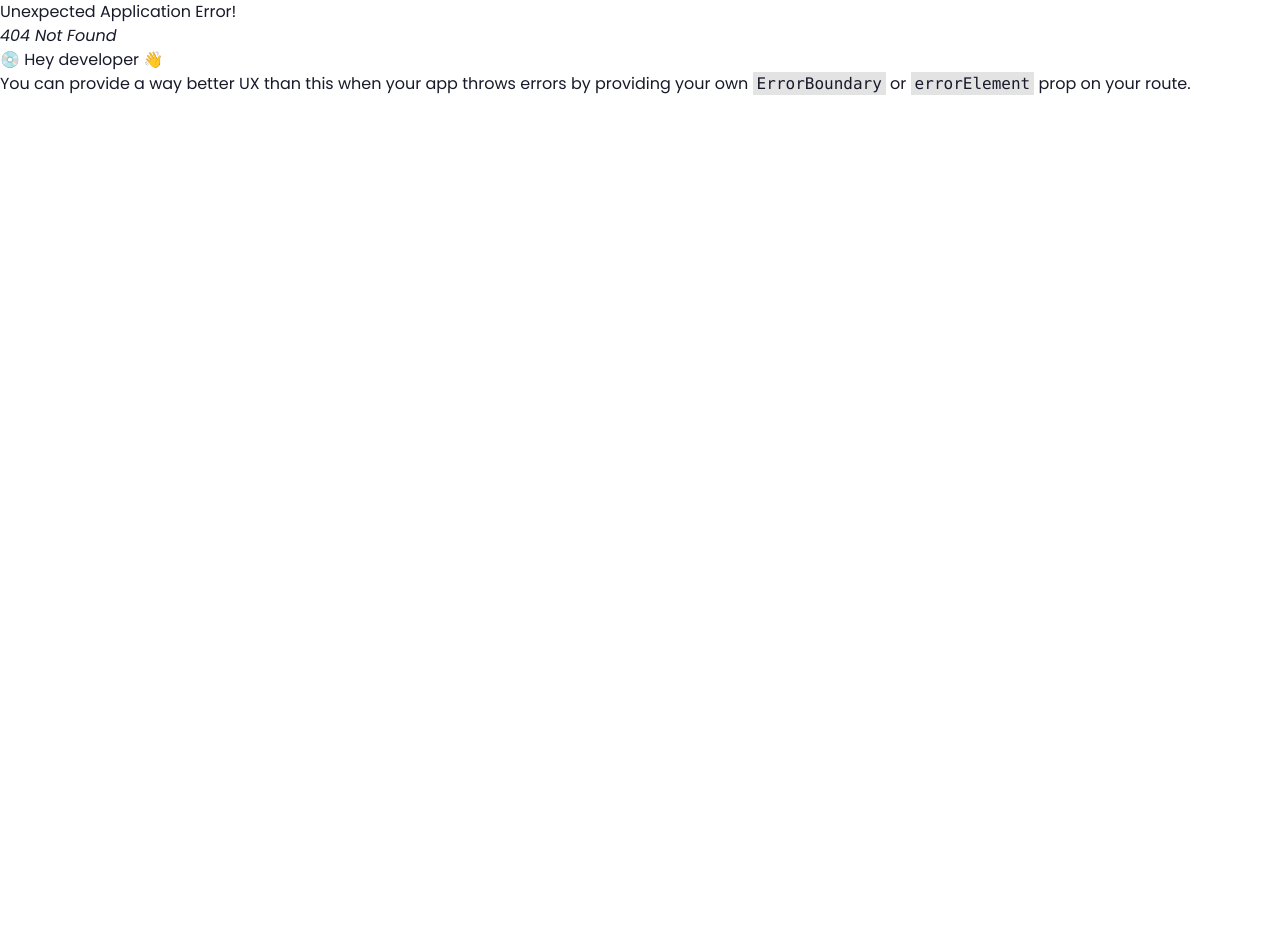
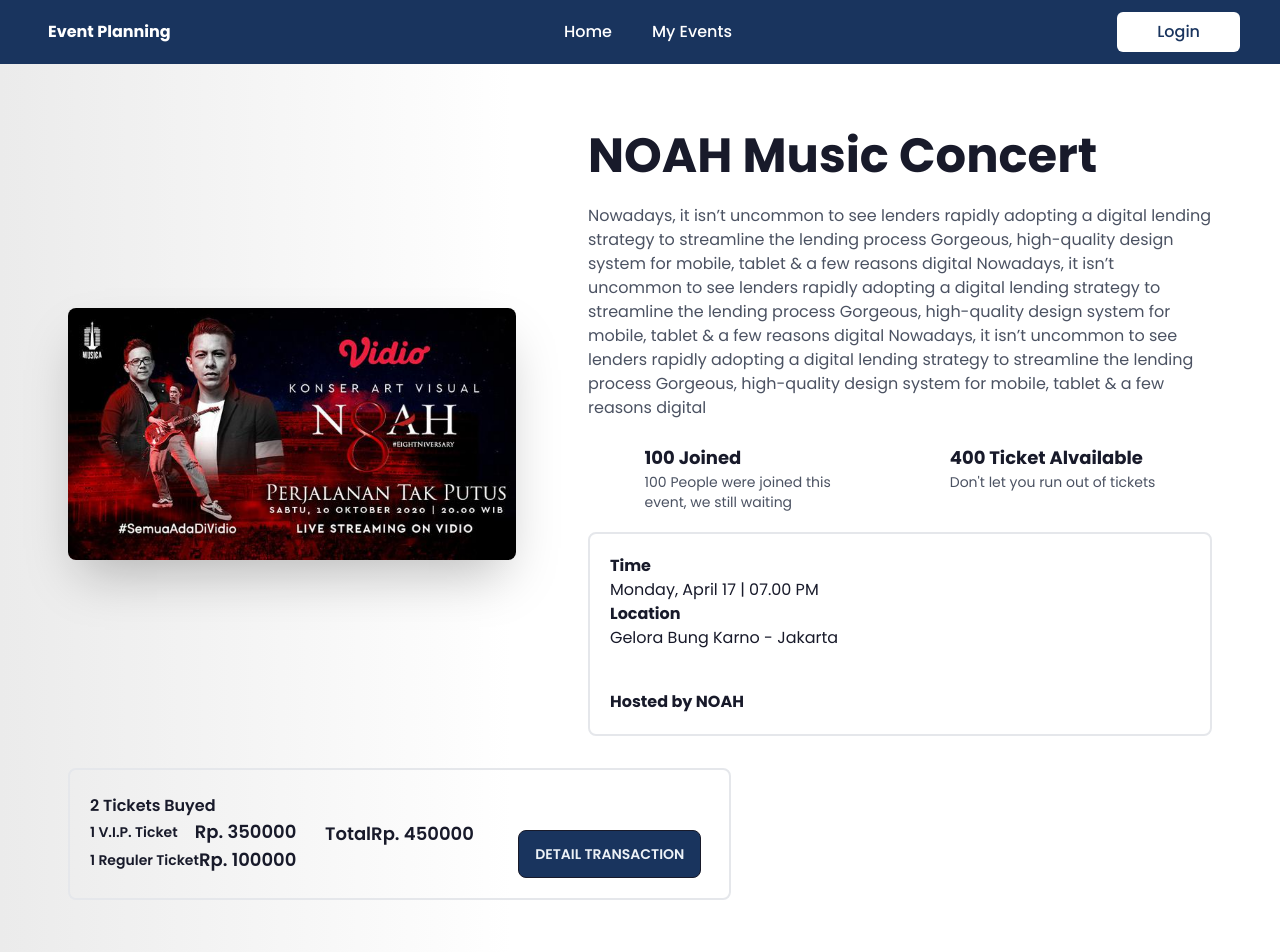
Before and after one commit to Azhari12/event-planning, a React (Vite) app: page /detail-attending-event in a window 1280 px wide. Before the commit this address had no page. Shown: the top 952 px of the page. Before the commit the page ends 800 px from the top, so only its background shows below. Built offline with nearby package versions, Linux system fonts and the light colour scheme.

Commit message:
feat: add detail attending page

```diff
--- /dev/null
+++ b/src/pages/DetailAttendingEvent.tsx
@@ -0,0 +1,175 @@
+import { FC } from "react";
+import Layout from "@/components/Layout";
+const DetailAttendingEvent: FC = () => {
+  return (
+    <Layout>
+      <div className=" min-h-screen place-items-start lg:p-10">
+        <div className="hero-content flex-col lg:flex-row">
+          <img
+            src="/noah.jpg"
+            className=" w-full h-full max-w-md max-h-[28rem] rounded-lg shadow-2xl object-cover"
+          />
+          <div className=" lg:pl-14">
+            <h1 className="text-5xl font-bold capitalize">
+              NOAH music concert
+            </h1>
+            <p className="py-6 text-[#4B5262]">
+              Nowadays, it isn’t uncommon to see lenders rapidly adopting a
+              digital lending strategy to streamline the lending process
+              Gorgeous, high-quality design system for mobile, tablet & a few
+              reasons digital Nowadays, it isn’t uncommon to see lenders rapidly
+              adopting a digital lending strategy to streamline the lending
+              process Gorgeous, high-quality design system for mobile, tablet &
+              a few reasons digital Nowadays, it isn’t uncommon to see lenders
+              rapidly adopting a digital lending strategy to streamline the
+              lending process Gorgeous, high-quality design system for mobile,
+              tablet & a few reasons digital
+            </p>
+            <div className=" flex justify-around text-lg font-bold">
+              <div className=" w-48">
+                <p>100 Joined</p>
+                <p className="text-[#4B5262] text-sm font-normal">
+                  100 People were joined this event, we still waiting
+                </p>
+              </div>
+              <div>
+                <p>400 Ticket Alvailable</p>
+                <p className="text-[#4B5262] text-sm font-normal">
+                  Don't let you run out of tickets
+                </p>
+              </div>
+            </div>
+            <div className=" flex flex-col border-2 rounded-lg p-5 mt-5">
+              <p className=" font-bold tex-md">Time</p>
+              <p>Monday, April 17 | 07.00 PM</p>
+              <p className=" font-bold tex-md">Location</p>
+              <p>Gelora Bung Karno - Jakarta</p>
+              <p className=" font-bold tex-md mt-10">Hosted by NOAH</p>
+            </div>
+          </div>
+        </div>
+        <div className=" grid grid-cols-1 sm:grid-cols-1 md:grid-cols-2 lg:grid-cols-3 border-2 rounded-lg m-4 p-5">
+          <div className="flex flex-col  font-semibold justify-center">
+            <p className=" text-base">2 Tickets Buyed</p>
+            <div className=" flex items-center justify-between">
+              <p className=" text-sm">1 V.I.P. Ticket</p>
+              <p className="text-lg font-semibold"> Rp. 350000</p>
+            </div>
+            <div className=" flex items-center justify-between">
+              <p className=" text-sm">1 Reguler Ticket</p>
+              <p className="text-lg font-semibold"> Rp. 100000</p>
+            </div>
+          </div>
+          <div className=" flex justify-center items-center">
+            <p className="text-lg font-semibold">Total</p>
+            <p className="text-lg font-semibold">Rp. 450000</p>
+          </div>
+          <div className=" flex justify-center items-center">
+            <label
+              htmlFor="my-modal-3"
+              className="btn ml-2 bg-button mt-10 text-md rounded-lg"
+            >
+              Detail Transaction
+            </label>
+          </div>
+        </div>
+      </div>
+      {/* modal */}
+      <input type="checkbox" id="my-modal-3" className="modal-toggle" />
+      <div className="modal">
+        <div className="modal-box relative">
+          <label
+            htmlFor="my-modal-3"
+            className="btn btn-sm btn-circle absolute right-2 top-2"
+          >
+            ✕
+          </label>
+          <div className=" flex flex-col text-xs text-[#667085]">
+            <h3 className="text-lg font-bold text-black">Detail Transaction</h3>
+            <div className=" flex justify-around">
+              <div className=" flex-col">
+                <p>TO:</p>
+                <p className=" text-base text-button font-semibold">NOAH</p>
+                <p>NOAH@gmail.com</p>
+              </div>
+              <div className=" flex-col">
+                <p>FROM:</p>
+                <p className=" text-base text-button font-semibold">ILHAM</p>
+                <p>Ilham@gmail.com</p>
+              </div>
+            </div>
+            <p>INFO</p>
+            <p className=" text-base text-button font-semibold">
+              Amount: Rp. 450000
+            </p>
+            <div className="flex">
+              <div className="flex flex-col">
+                <p>Invoice</p>
+                <p>Event Date</p>
+                <p>Event Time</p>
+                <p>Status</p>
+                <p>Payment Type</p>
+                <p>Payment Method</p>
+              </div>
+              <div className="flex flex-col">
+                <p> : MT00002570</p>
+                <p> : 2023-04-25</p>
+                <p> : 19:00:00</p>
+                <p> : completed</p>
+                <p> : Paid</p>
+                <p> : Credit Card</p>
+              </div>
+            </div>
+            <div className="flex items-center">
+              <p>Subject : </p>
+              <p className=" text-base text-button font-semibold">
+                NOAH MUSIC CONCERT
+              </p>
+            </div>
+            <div className="flex justify-between border-b-2 border-black pb-3">
+              <div className="flex flex-col">
+                <p>ITEM DESCRIPTION</p>
+                <p className=" text-sm text-button font-semibold mt-3">
+                  V.I.P. Ticket
+                </p>
+                <p className=" text-sm text-button font-semibold">
+                  Reguler Ticket
+                </p>
+              </div>
+              <div className="flex flex-col">
+                <p>QTY</p>
+                <p className=" text-sm text-button font-semibold mt-3">1</p>
+                <p className=" text-sm text-button font-semibold">1</p>
+              </div>
+              <div className="flex flex-col">
+                <p>RATE</p>
+                <p className=" text-sm text-button font-semibold mt-3">
+                  350000
+                </p>
+                <p className=" text-sm text-button font-semibold">100000</p>
+              </div>
+              <div className="flex flex-col">
+                <p>AMOUNT</p>
+                <p className=" text-sm text-button font-semibold mt-3">
+                  350000
+                </p>
+                <p className=" text-sm text-button font-semibold">100000</p>
+              </div>
+            </div>
+            <div className="flex justify-between mt-3">
+              <p className="text-sm text-button font-semibold">Total</p>
+              <p className=" text-sm text-button font-semibold">Rp. 450000</p>
+            </div>
+            <div className="flex justify-center">
+              <button className="btn ml-2 bg-button mt-10 text-md rounded-lg">
+                Print PDF
+              </button>
+            </div>
+          </div>
+        </div>
+      </div>
+    </Layout>
+  );
+};
+
+export default DetailAttendingEvent;
--- a/src/pages/MyEvents.tsx
+++ b/src/pages/MyEvents.tsx
@@ -16,11 +16,11 @@
       <div className=" flex w-full sm:flex-col md:flex-row min-[400px]:flex-col p-10 transition-all">
         <div className=" flex-initial lg:w-[25%] md:w-[25%] sm:flex-row min-[400px]:w-full transition-all">
           <div>
-            <p className=" text-4xl text-button font-bold sm:text-center min-[400px]:text-center">
+            <p className=" text-4xl text-button font-bold lg:text-start sm:text-center min-[400px]:text-center">
               Attending
             </p>
             {page == "attending" ? (
-              <div className=" flex lg:flex-col items-start mt-5  font-semibold">
+              <div className="flex lg:flex-col items-start mt-5  font-semibold">
                 <button
                   className=" bg-[#A3C7FF] p-3 w-full text-start flex transition-all"
                   onClick={(event) => handlePage("attending")}
--- a/src/routes/index.tsx
+++ b/src/routes/index.tsx
@@ -12,6 +12,7 @@
 import DetailEvent from "@/pages/DetailEvent";
 import CreateEvent from "@/pages/CreateEvent";
 import MyEvents from "@/pages/MyEvents";
+import DetailAttendingEvent from "@/pages/DetailAttendingEvent";
 
 // axios.defaults.baseURL = "https://pokeapi.co/api/v2/";
 
@@ -40,6 +41,10 @@
       path: "/my-events",
       element: <MyEvents />,
     },
+    {
+      path: "/detail-attending-event",
+      element: <DetailAttendingEvent />,
+    },
   ]);
 
   return (
```
